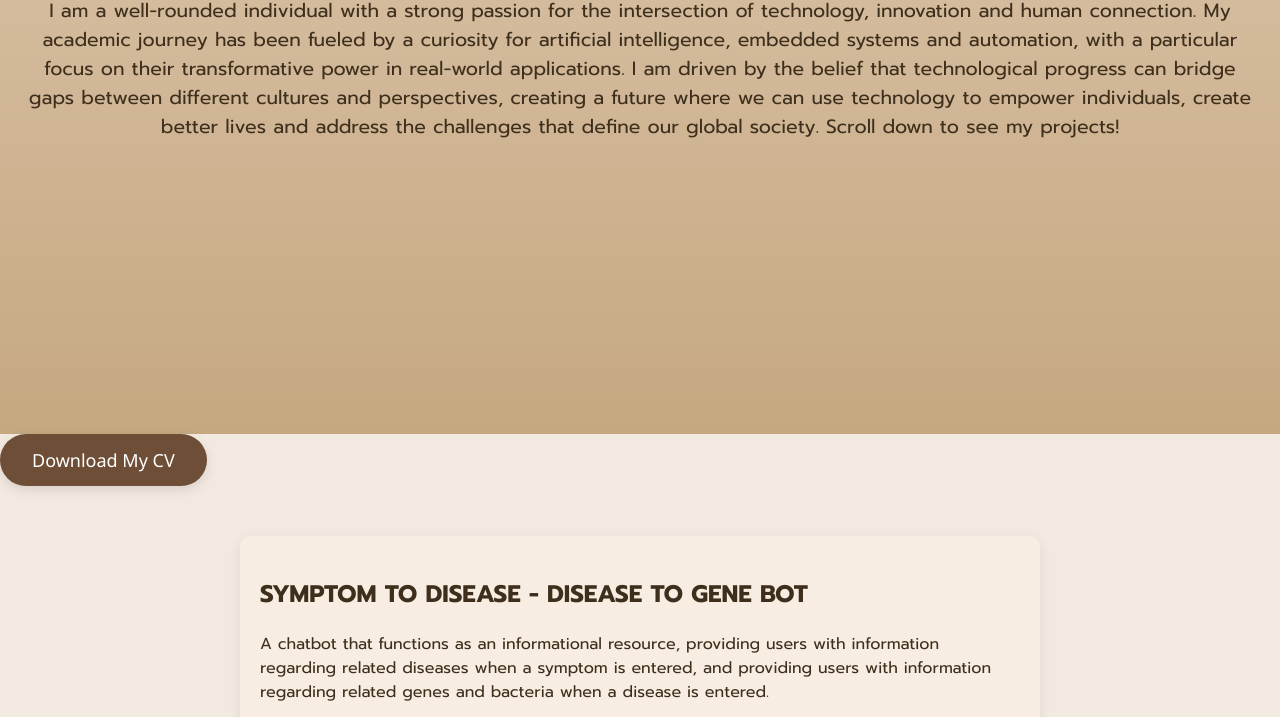
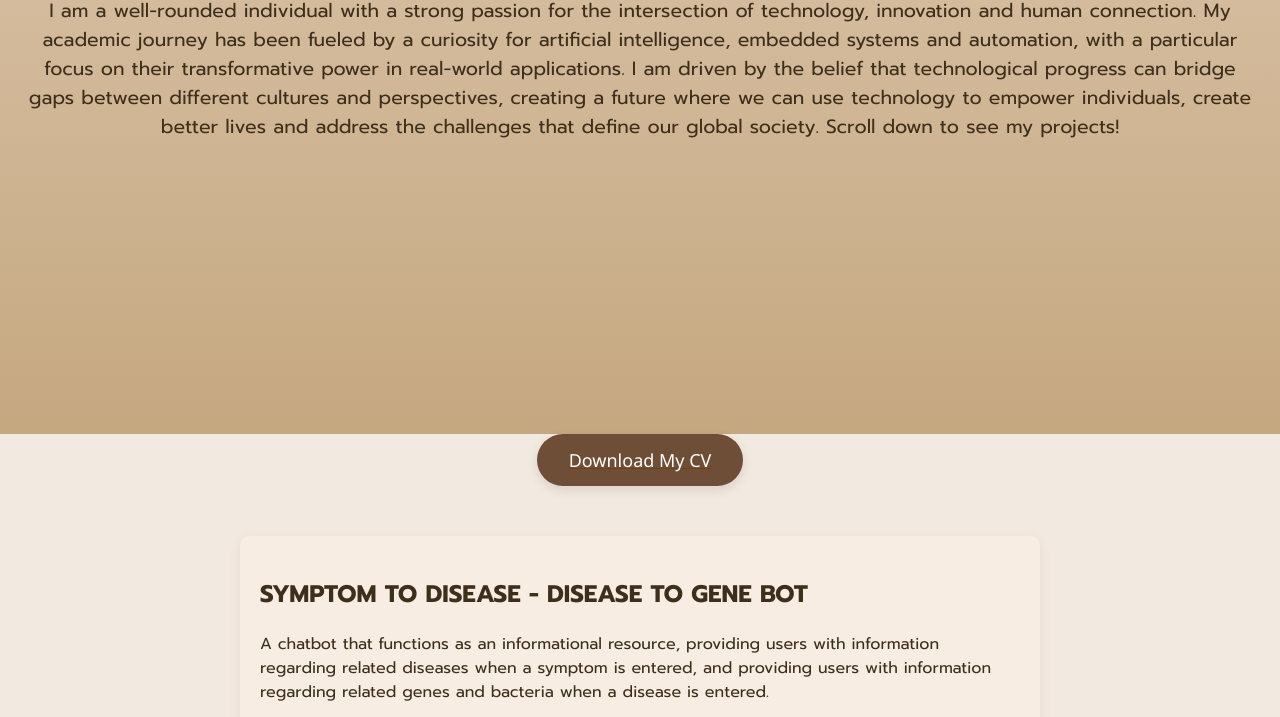
Before and after one commit to GencoGuven/projects, a plain HTML site: page index.html in a window 1280 px wide. Shown: the part 366-1083 px from the top of the page. Drawn offline with Linux system fonts and the light colour scheme.

Commit message:
Update style.css

```diff
--- a/style.css
+++ b/style.css
@@ -66,8 +66,9 @@ body {
 }
 
 .cv-button {
-  display: inline-block;
-  background-color: #6F4E37; /* Sıcak kahverengi */
+  display: block; /* inline-block yerine block */
+  margin: 0 auto; /* Yatayda ortalamak için */
+  background-color: #6F4E37;
   color: #fff;
   padding: 14px 32px;
   font-size: 18px;
```
